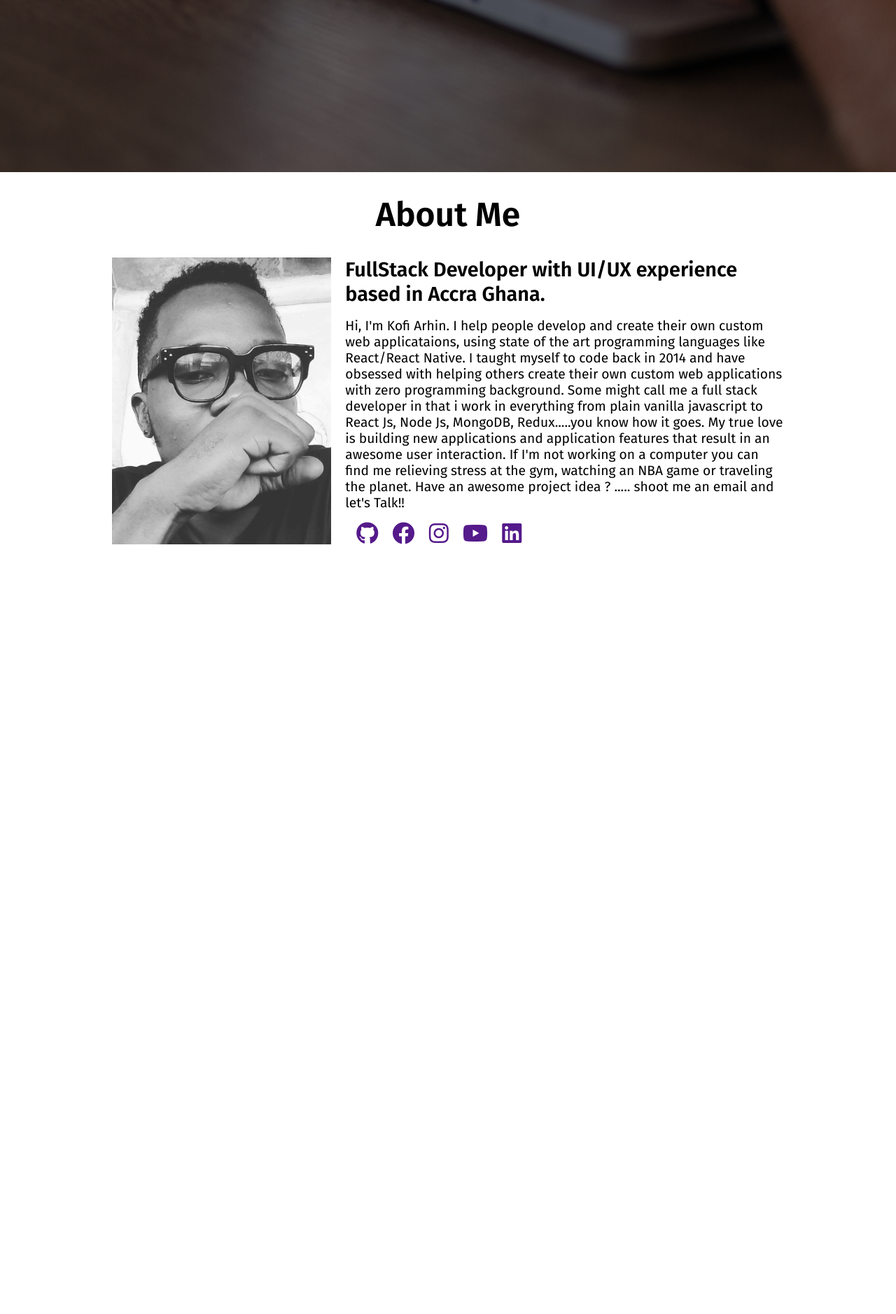
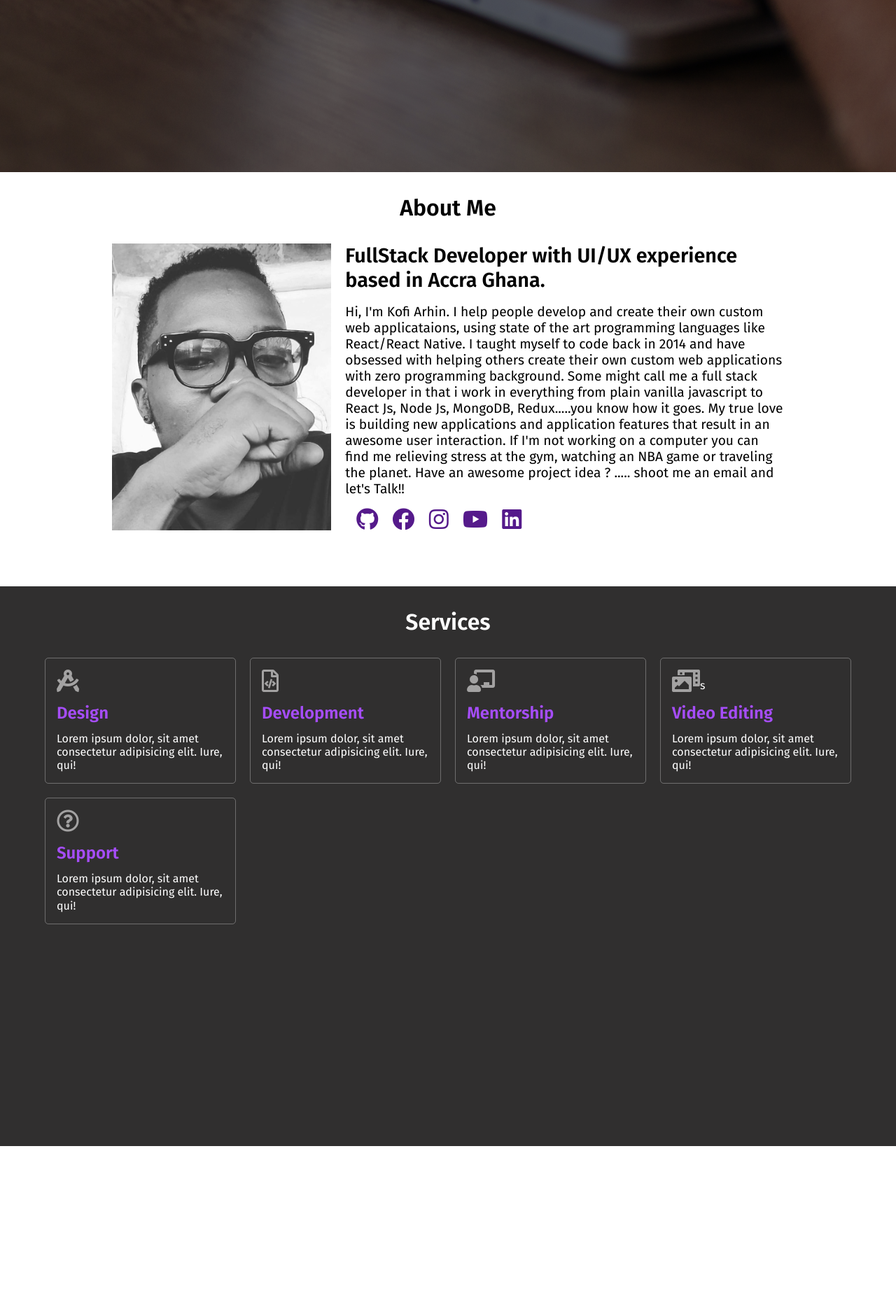
Before and after one commit to kofiarhin/kf-personal-website, a PHP site: page / in a window 1280 px wide. Shown: the part 554-2432 px from the top of the page at 70% size. Before the commit the page ends 1332 px from the top, so only its background shows below. Run offline with PHP 8.4, Linux system fonts and the light colour scheme; some libraries are stand-ins or nearby versions.

Commit message:
update: added services section

```diff
--- a/css/styles.css
+++ b/css/styles.css
@@ -35,7 +35,7 @@ a {
 }
 
 .title {
-  font-size: 3rem;
+  font-size: 2rem;
   text-align: center;
   margin-bottom: 2rem;s
 }
@@ -160,8 +160,9 @@ nav a {
 }
 
 #about {
-  height: 70vh;
+  min-height: 70vh;
   padding-top: 2rem;
+  margin-bottom: 2rem;
 }
 
 #about .content-wrapper {
@@ -205,11 +206,61 @@ nav a {
   transform: scale(1.2);
   color: blue;
 }
+
+
+/* services */
+#services {
+  min-height: 100vh;
+  background: rgb(48, 47, 47);
+  color: white;
+  padding-top: 2rem;
+
+}
+
+#services .container {
+  display: grid;
+  grid-template-columns: repeat(4, 1fr);
+  grid-gap: 20px;
+}
+
+#services .unit {
+  border: 1px solid rgba(255, 255, 255, .3 );
+  padding: 1rem;
+  border-radius: 5px;
+}
+
+#services .unit i {
+  font-size: 2rem;
+  margin-bottom: 1rem;
+  color: rgb(163, 162, 162);
+}
+
+#services h2 {
+  margin-bottom: 0.8rem;
+  color: rgb(166, 77, 250);
+  font-size: 1.5rem;
+}
+
+#services p {
+  font-size: 1rem;
+  line-height: 1.2;
+}
+
+
+
+
+
+
+
+
+
+
+
 /* media queries */
 
-@media (max-width: 800px) {
 
 
+@media (max-width: 800px) {
 
   .title {
     font-size: 2.4rem;
@@ -252,4 +303,33 @@ nav a {
     width: 80%;
     margin: 0 auto;
   }
+
+/* services  */
+#services {
+  padding-bottom: 2rem;
 }
+  #services .container {
+    grid-template-columns:  repeat(2, 1fr);
+  }
+}
+
+
+
+/* smaller screens */
+@media(max-width: 500px){
+
+  #services .container {
+    width: 80%;
+    margin: 0 auto;
+    grid-template-columns: repeat(1, 1fr);
+  }
+
+  #services .unit i {
+    font-size: 2.5rem;
+    margin-bottom: 0.8rem;
+  }
+
+  #services .unit h2 {
+    font-size: 1.2rem;
+  }
+}
--- a/index.html
+++ b/index.html
@@ -119,6 +119,49 @@
     </div>
    </section>
 
+   <!-- end about -->
+
+
+   <!-- services -->
+   <section id="services">
+
+       <h1 class="title">Services</h1>
+
+       <div class="container">
+
+           <div class="unit">
+            <i class="fas fa-drafting-compass"></i>
+               <h2>Design</h2>
+               <p>Lorem ipsum dolor, sit amet consectetur adipisicing elit. Iure, qui!</p>
+           </div>
+
+            <div class="unit">
+                <i class="far fa-file-code"></i>
+                <h2>Development</h2>
+                <p>Lorem ipsum dolor, sit amet consectetur adipisicing elit. Iure, qui!</p>
+            </div>
+
+            <div class="unit">
+                <i class="fas fa-chalkboard-teacher"></i>
+                <h2>Mentorship</h2>
+                <p>Lorem ipsum dolor, sit amet consectetur adipisicing elit. Iure, qui!</p>
+            </div>
+
+            <div class="unit">
+                <i class="fas fa-photo-video"></i>s
+                <h2>Video Editing</h2>
+                <p>Lorem ipsum dolor, sit amet consectetur adipisicing elit. Iure, qui!</p>
+            </div>
+
+            <div class="unit">
+            <i class="far fa-question-circle"></i>
+                <h2>Support</h2>
+                <p>Lorem ipsum dolor, sit amet consectetur adipisicing elit. Iure, qui!</p>
+            </div>
+       </div>
+       <!-- end container -->
+   </section>
+
 
 <script src="./js/index.js"></script>
 </body>
```
